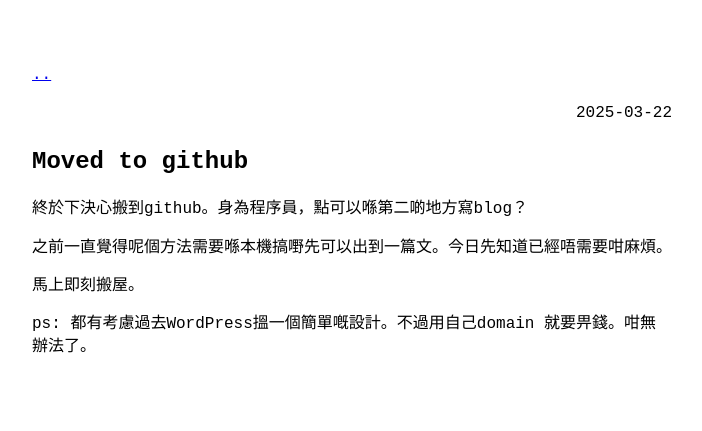
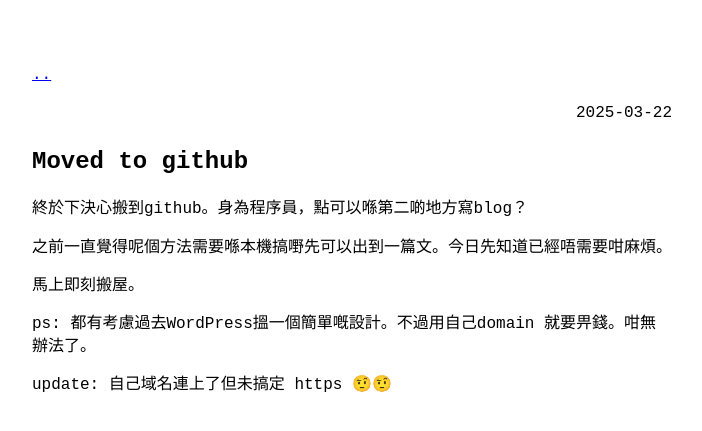
Before and after one commit to cslosiu/cslosiu.github.io, a Jekyll site: the page built from _posts/2025-03-22-moved-to-github.md, in a window 1280 px wide. Shown: the top 431 px of the page, without its empty margins (288-990 px from the left). Built offline with Jekyll 4.4.1, drawn with Linux system fonts in a browser that asks for light colours.

Commit message:
Update 2025-03-22-moved-to-github.md

```diff
--- a/_posts/2025-03-22-moved-to-github.md
+++ b/_posts/2025-03-22-moved-to-github.md
@@ -10,3 +10,5 @@ title: Moved to github
 馬上即刻搬屋。
 
 ps: 都有考慮過去WordPress搵一個簡單嘅設計。不過用自己domain 就要畀錢。咁無辦法了。
+
+update: 自己域名連上了但未搞定 https 🤨🤨
```
